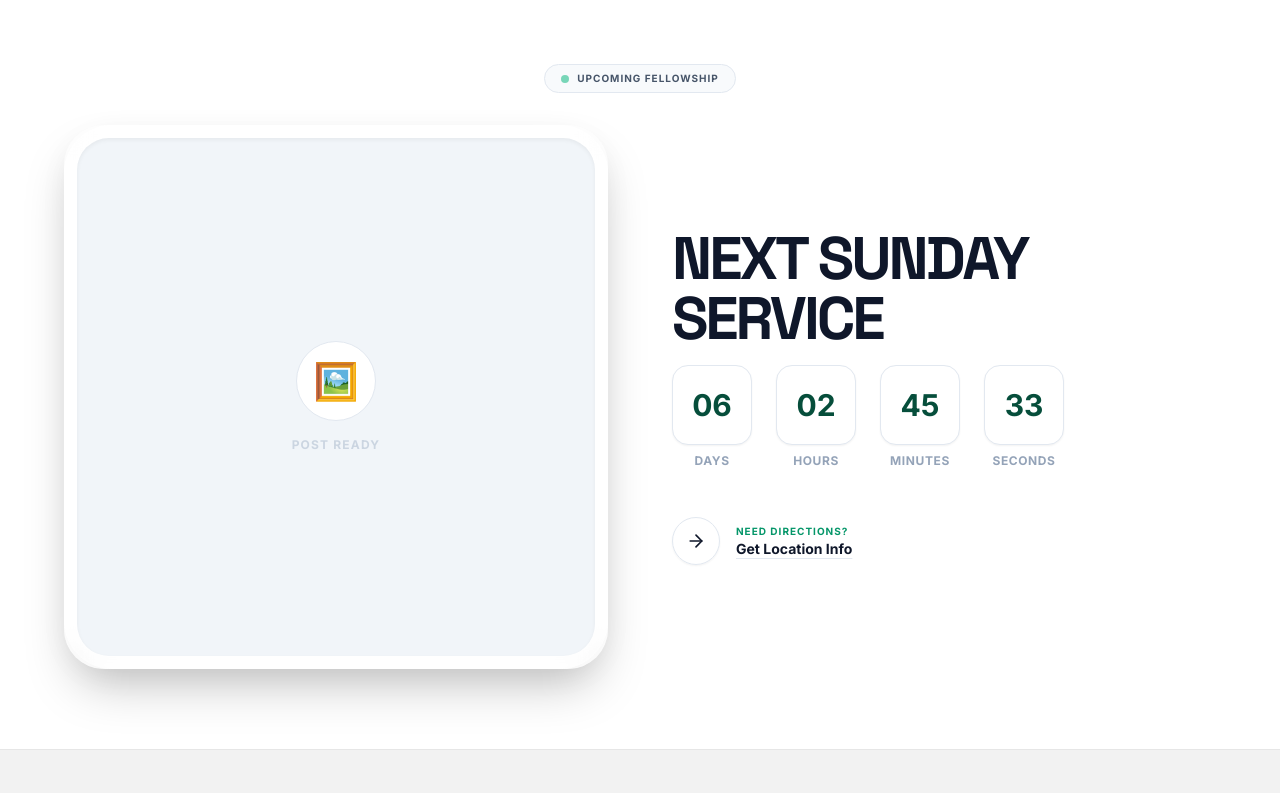
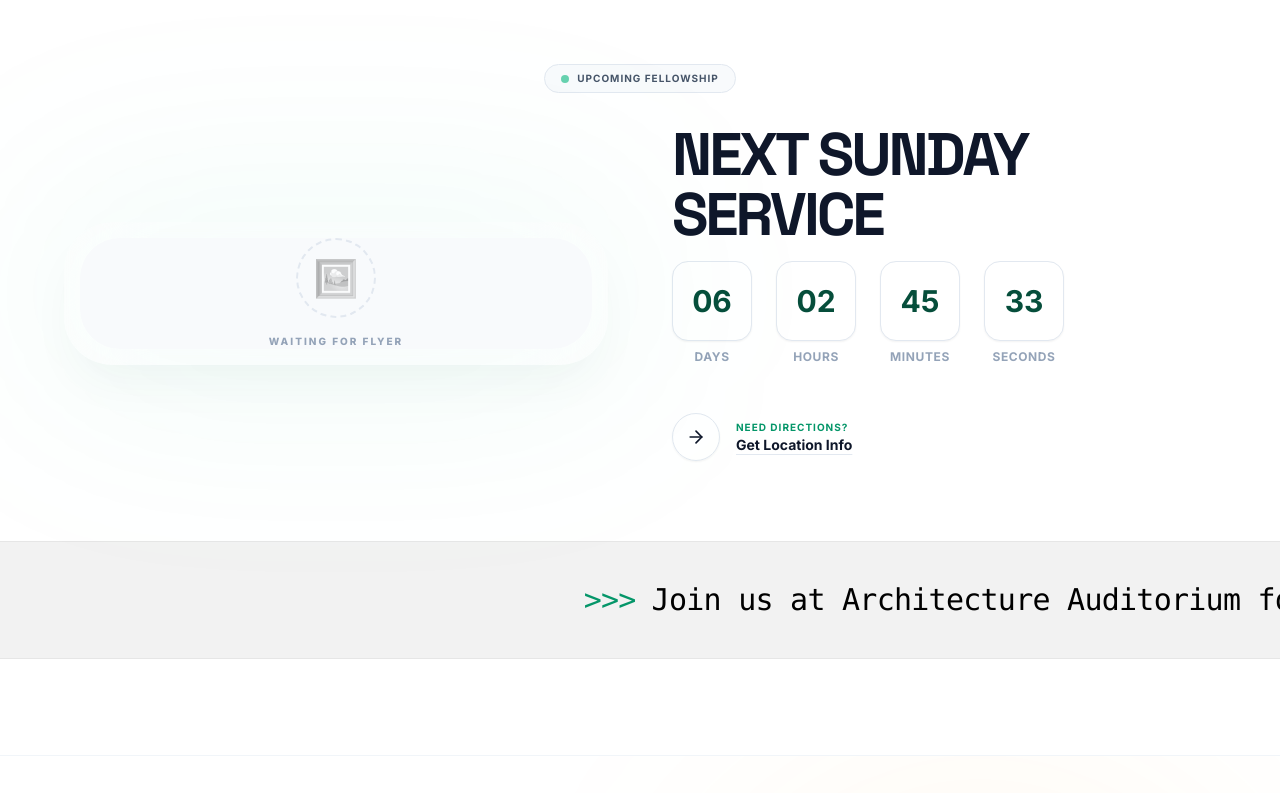
Before and after one commit to Daniel-1165/SUCF_UNEC, a React (Vite) app: page / in a window 1280 px wide. Shown: the part 940-1733 px from the top of the page. Built offline with nearby package versions, Linux system fonts and the light colour scheme; no server answers; the database is empty.

Commit message:
feat: add countdown timer component for upcoming fellowship events and integrate it into the home page.

```diff
--- a/src/components/CountdownTimer.jsx
+++ b/src/components/CountdownTimer.jsx
@@ -130,25 +130,24 @@ const CountdownTimer = ({ targetDate: propTargetDate, title: propTitle }) => {
                         className="w-full lg:w-1/2"
                     >
                         <div className="relative group">
-                            <div className="absolute -inset-4 bg-emerald-500/10 rounded-2xl blur-xl opacity-0 group-hover:opacity-60 transition-opacity duration-700"></div>
-                            {/* Decorative Background Glows */}
-                            <div className="absolute inset-0 bg-white/50 backdrop-blur-xl rounded-[2.5rem] border border-white/20 shadow-2xl"></div>
+                            {/* Subtly Integrated Glow */}
+                            <div className="absolute -inset-10 bg-emerald-500/5 rounded-full blur-[100px] pointer-events-none group-hover:bg-emerald-500/10 transition-colors duration-1000"></div>
 
-                            {/* Main Flyer Container */}
-                            <div className="relative z-10 zeni-card !p-3 !bg-white/40 !backdrop-blur-md !border-white/20 aspect-square overflow-hidden hover:shadow-2xl hover:shadow-emerald-900/10 transition-all duration-700">
-                                <div className="w-full h-full rounded-[2rem] overflow-hidden bg-slate-100 flex items-center justify-center relative shadow-inner">
+                            {/* Main Flyer Container - Seamless & borderless */}
+                            <div className="relative z-10 p-4 bg-white/30 backdrop-blur-2xl rounded-[3rem] shadow-2xl shadow-emerald-900/5 transition-all duration-700">
+                                <div className="w-full h-full rounded-[2.5rem] overflow-hidden bg-slate-50 flex items-center justify-center relative">
                                     {event?.flyer_url ? (
                                         <img
                                             src={event.flyer_url}
                                             alt={event.title}
-                                            className="w-full h-full object-cover transform group-hover:scale-110 transition-transform duration-1000"
+                                            className="w-full h-full object-cover transform group-hover:scale-105 transition-transform duration-1000"
                                         />
                                     ) : (
-                                        <div className="flex flex-col items-center justify-center text-slate-300">
-                                            <div className="w-20 h-20 rounded-full bg-white border border-slate-200 flex items-center justify-center mb-4">
-                                                <span className="text-4xl">🖼️</span>
+                                        <div className="flex flex-col items-center justify-center text-slate-200">
+                                            <div className="w-20 h-20 rounded-full border-2 border-dashed border-slate-200 flex items-center justify-center mb-4">
+                                                <span className="text-4xl grayscale opacity-50">🖼️</span>
                                             </div>
-                                            <p className="text-xs font-bold uppercase tracking-widest">Post Ready</p>
+                                            <p className="text-[10px] font-black uppercase tracking-[0.2em] text-slate-400">Waiting for Flyer</p>
                                         </div>
                                     )}
                                 </div>
--- a/src/pages/Home.jsx
+++ b/src/pages/Home.jsx
@@ -139,7 +139,17 @@ const Home = () => {
                                         animate={{ opacity: 1, scale: 1 }}
                                         exit={{ opacity: 0 }}
                                         transition={{ duration: 0.5 }}
-                                        className="absolute inset-0 w-full h-full object-cover"
+                                        drag="x"
+                                        dragConstraints={{ left: 0, right: 0 }}
+                                        onDragEnd={(e, { offset, velocity }) => {
+                                            const swipeThreshold = 50;
+                                            if (offset.x > swipeThreshold) {
+                                                setCurrentSlide((prev) => (prev - 1 + heroImageCount) % heroImageCount);
+                                            } else if (offset.x < -swipeThreshold) {
+                                                setCurrentSlide((prev) => (prev + 1) % heroImageCount);
+                                            }
+                                        }}
+                                        className="absolute inset-0 w-full h-full object-cover cursor-grab active:cursor-grabbing"
                                         alt="SUCF Moments"
                                     />
                                 </AnimatePresence>
```
